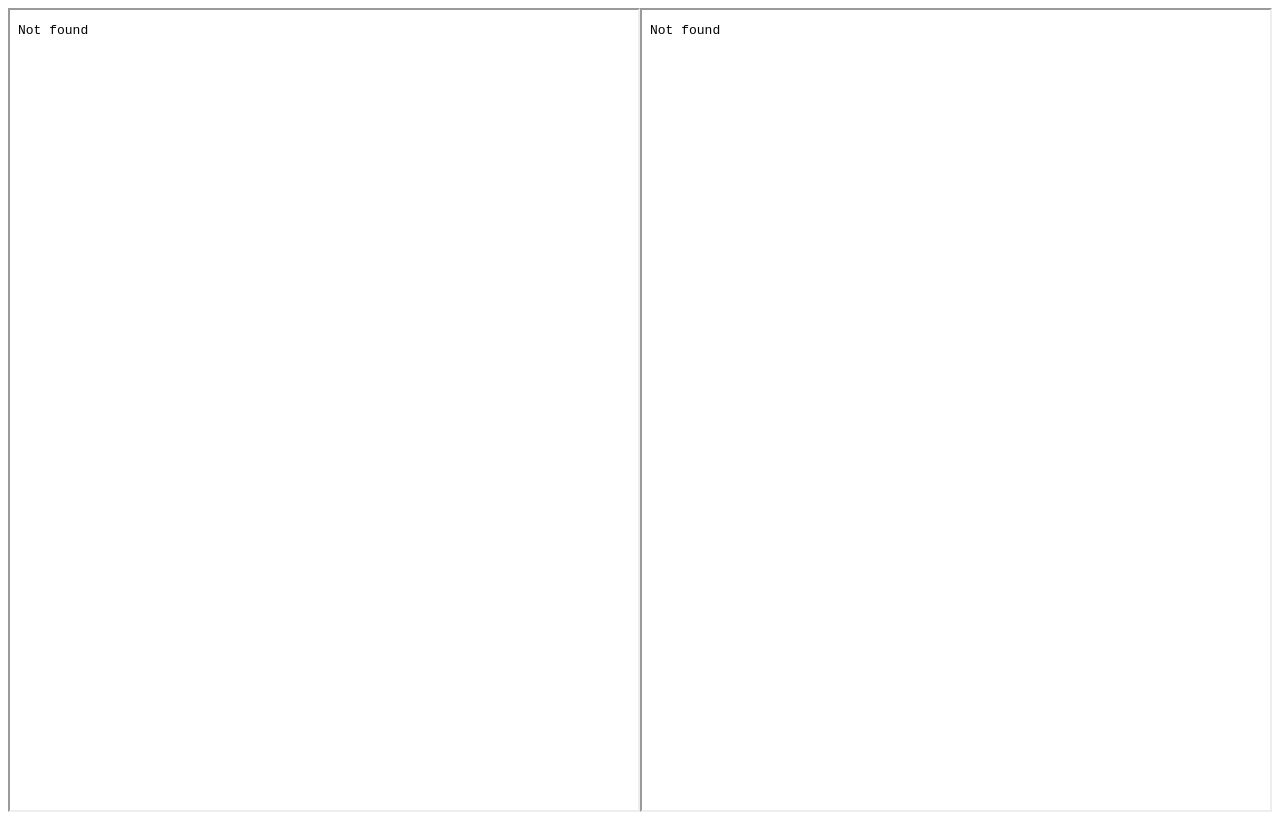
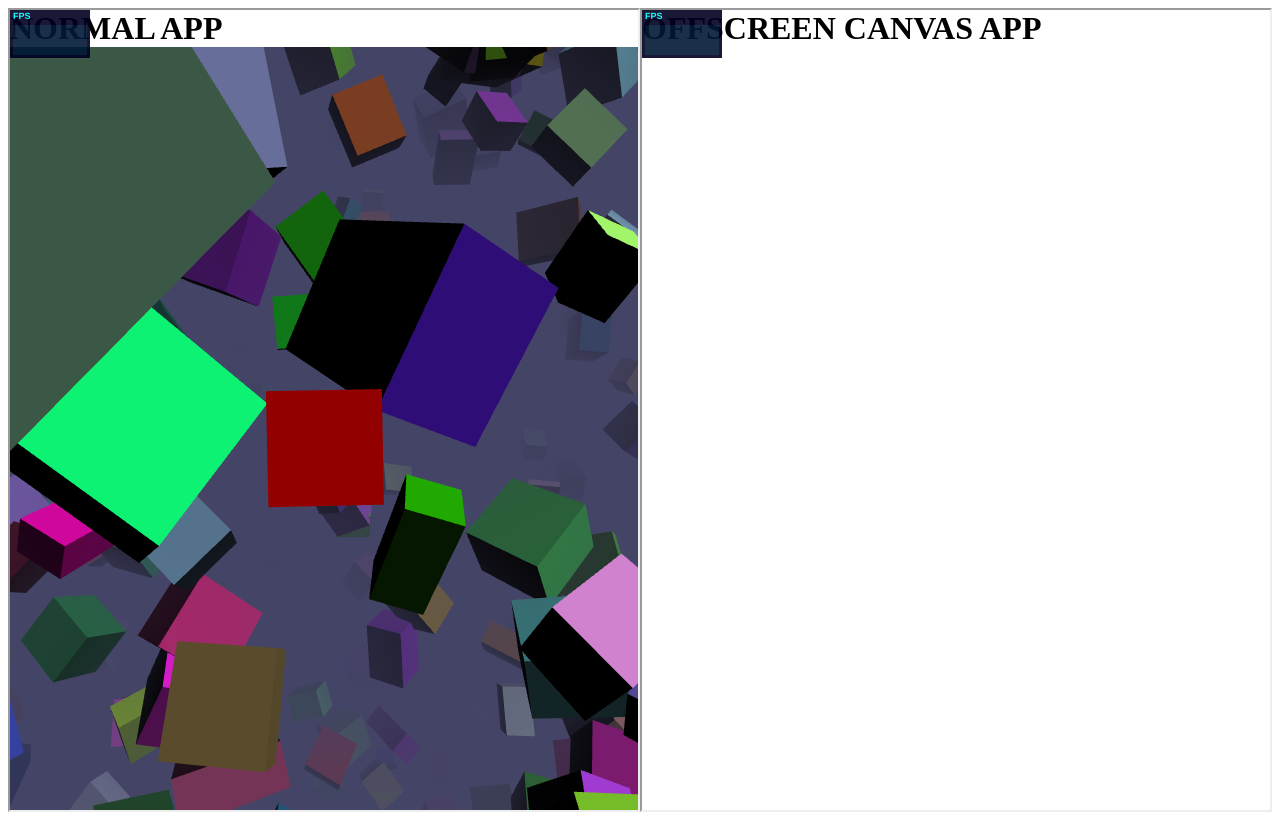
Before and after one commit to kmkzt/comlink-three-example, a plain HTML site: page index.html in a window 1280 px wide. Drawn offline with Linux system fonts and the light colour scheme; the site is published under a folder, as on GitHub Pages, so addresses that start at the root find nothing.

Commit message:
Automated deployment: Fri Feb  7 15:33:38 UTC 2020 96027b1f608ac736b8b30d48016cffac4aa4bc25

```diff
--- a/index.html
+++ b/index.html
@@ -4,8 +4,8 @@
     </head>
     <body>
         <div style="display: flex; height: 100vh;">
-            <iframe src="/app.html?no_offscreen" width="100%" height="100%"></iframe>
-            <iframe src="/app.html" width="100%" height="100%"></iframe>
+            <iframe src="./app.html?no_offscreen" width="100%" height="100%"></iframe>
+            <iframe src="./app.html" width="100%" height="100%"></iframe>
         </div>
     </body>
 </head>
```
